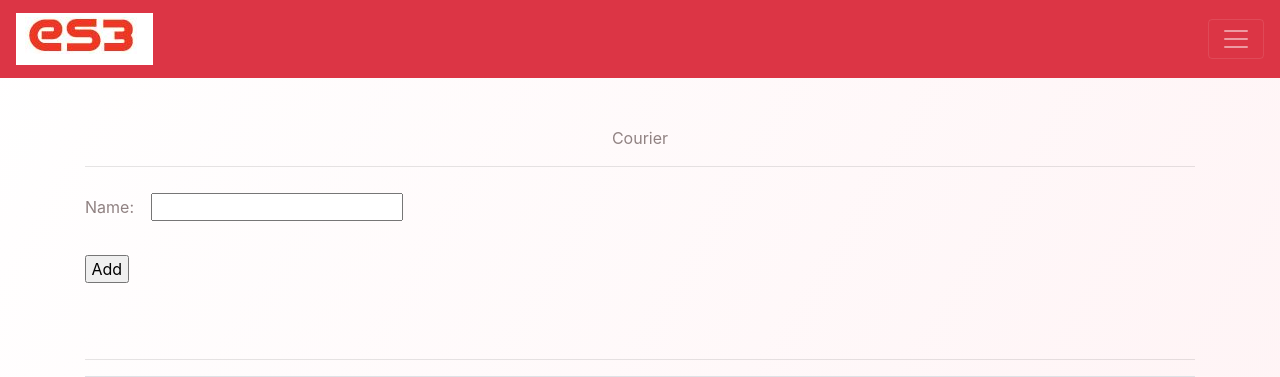
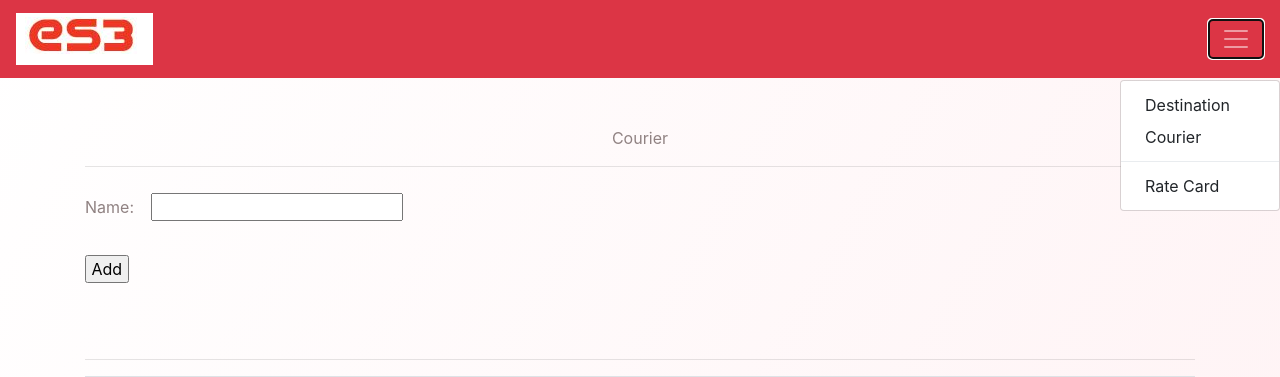
Before and after one commit to mailtodanish/LogisticForOrderFullfillment, a Django app: page /courier/add/ in a window 1280 px wide, after a click that opens the changed part. Shown: the top 377 px of the page. Run offline with Django 3.2, Linux system fonts and the light colour scheme; data comes from the database, SQL or seed files in the repository; both versions use the stored data as it was after the commit; some libraries are stand-ins or nearby versions; some web fonts are replaced.

Commit message:
initial deveelopment

```diff
--- a/LogisticForOrder/models.py
+++ b/LogisticForOrder/models.py
@@ -8,6 +8,9 @@ class CourierAgency(models.Model):
     description = models.TextField()
     created_on = models.DateTimeField(auto_now_add=True)
     update_on = models.DateTimeField(auto_now_add=True)
+
+    def __str__(self):
+        return self.name
 
     class Meta:
         ordering = ['created_on']
@@ -32,6 +35,9 @@ class Destination(models.Model):
     description = models.TextField()
     created_on = models.DateTimeField(auto_now_add=True)
     update_on = models.DateTimeField(auto_now_add=True)
+
+    def __str__(self):
+        return self.name
 
     class Meta:
         ordering = ['created_on']
@@ -62,10 +68,9 @@ class Rate(models.Model):
     created_on = models.DateTimeField(auto_now_add=True)
     update_on = models.DateTimeField(auto_now=True)
 
+    def __str__(self):
+        return f"{self.courier},{self.from_destination},{self.to}"
+
     class Meta:
         ordering = ['created_on']
         db_table = "rate_card"
-
-    def save(self, *args, **kwargs):
-        self.update_on = slugify(self.title)
-        super().save(*args, **kwargs)
--- a/LogisticForOrder/static/LogisticForOrder/style.css
+++ b/LogisticForOrder/static/LogisticForOrder/style.css
@@ -20,3 +20,24 @@ header{
 {
     color:red;
 }
+
+.dropdown-menu {
+    position: absolute;
+    top: 100%;
+    left: inherit;
+    right: 0;
+    z-index: 1000;
+    display: none;
+    float: left;
+    min-width: 10rem;
+    padding: .5rem 0;
+    margin: .125rem 0 0;
+    font-size: 1rem;
+    color: #212529;
+    text-align: left;
+    list-style: none;
+    background-color: #fff;
+    background-clip: padding-box;
+    border: 1px solid rgba(0,0,0,.15);
+    border-radius: .25rem;
+}
--- a/LogisticForOrder/templates/LogisticForOrder/base.html
+++ b/LogisticForOrder/templates/LogisticForOrder/base.html
@@ -23,9 +23,16 @@
                 <a class="navbar-brand" href="/">
                <img src="{% static 'LogisticForOrder/icon/logo.png' %}">
                 </a>
-                <button class="navbar-toggler" type="button" data-toggle="collapse" data-target="#navbarSupportedContent" aria-controls="navbarSupportedContent" aria-expanded="false" aria-label="Toggle navigation">
+                <button class="navbar-toggler" type="button" data-toggle="dropdown" aria-haspopup="true" aria-expanded="false">
                 <span class="navbar-toggler-icon"></span>
                 </button>
+
+                <div class="dropdown-menu" aria-labelledby="navbarDropdown">
+                  <a class="dropdown-item" href="{% url 'create-destination' %}">Destination</a>
+                  <a class="dropdown-item" href="{% url 'create-courier' %}">Courier</a>
+                  <div class="dropdown-divider"></div>
+                  <a class="dropdown-item" href="{% url 'create-rate-card' %}">Rate Card</a>
+                </div>
 
             </nav>
     {% block content %}
--- a/LogisticForOrder/views.py
+++ b/LogisticForOrder/views.py
@@ -19,6 +19,11 @@ class CreateRateCard(FormView):
         notes = form.save(commit=False)
         notes.save()
         return super().form_valid(form)
+
+    def get_context_data(self, **kwargs):
+        context = super().get_context_data(**kwargs)
+        context['records'] = Rate.objects.all().order_by('courier')
+        return context
 
 
 class CreateCourier(FormView):
```
Also changed, not shown: LogisticForOrder/templates/LogisticForOrder/add_rate_card.html (+26 -7 lines), db.sqlite3.
